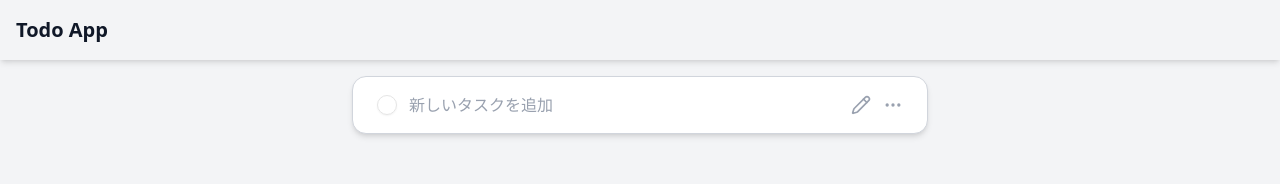
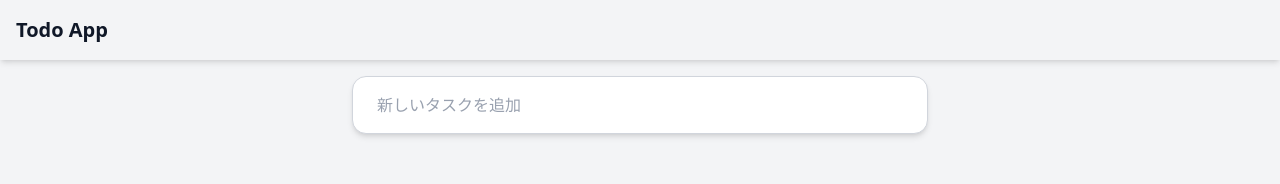
Before and after one commit to j911012/simple-todo-app, a React (Vite) app: page / in a window 1280 px wide. Shown: the top 184 px of the page. Built offline with nearby package versions, Linux system fonts and the light colour scheme.

Commit message:
feature/#2_ToDo追加機能実装 Todo追加機能実装

```diff
--- a/src/components/TodoItem.tsx
+++ b/src/components/TodoItem.tsx
@@ -1,13 +1,18 @@
 import { Checkbox } from "@/components/ui/checkbox";
+import { Todo } from "@/types/todo";
 import { Pencil, MoreHorizontal } from "lucide-react";
 
-export default function TodoItem() {
+type TodoItemProps = {
+  todo: Todo;
+};
+
+export default function TodoItem({ todo }: TodoItemProps) {
   return (
     <div className="flex items-center gap-3 border border-gray-300 rounded-xl px-6 py-4 shadow-md bg-white">
       <Checkbox className="rounded-full size-5 data-[state=checked]:bg-indigo-500 data-[state=checked]:border-indigo-500" />
       <input
         type="text"
-        placeholder="新しいタスクを追加"
+        value={todo.title}
         className="flex-1 outline-none bg-transparent text-gray-800 placeholder-gray-400"
       />
       <Pencil className="w-5 h-5 text-gray-400 hover:text-indigo-500 cursor-pointer transition-colors" />
--- a/src/components/TodoList.tsx
+++ b/src/components/TodoList.tsx
@@ -1,10 +1,48 @@
+import { useState } from "react";
 import TodoItem from "@/components/TodoItem";
+import type { TodoList } from "@/types/todo";
 
 export default function TodoList() {
+  const [todos, setTodos] = useState<TodoList>([]);
+  const [inputValue, setInputValue] = useState("");
+
+  // 新しいタスクを追加する関数
+  const addTodo = () => {
+    if (inputValue.trim() === "") return; // 空の入力は無視
+
+    const newTodo = {
+      id: crypto.randomUUID(),
+      title: inputValue,
+      completed: false,
+    };
+
+    setTodos((prevTodos) => [...prevTodos, newTodo]); // 新しいタスクを追加
+    setInputValue(""); // 入力フィールドをクリア
+  };
+
+  // フォームの送信を処理する関数
+  const handleSubmit = (e: React.FormEvent) => {
+    e.preventDefault(); // フォームのデフォルトの動作を防ぐ
+    addTodo();
+  };
+
   return (
     <section className="p-4">
       <div className="space-y-4 max-w-xl mx-auto">
-        <TodoItem />
+        <form onSubmit={handleSubmit}>
+          <div className="flex items-center gap-3 border border-gray-300 rounded-xl px-6 py-4 shadow-md bg-white">
+            <input
+              type="text"
+              value={inputValue}
+              placeholder="新しいタスクを追加"
+              className="flex-1 outline-none bg-transparent text-gray-800 placeholder-gray-400"
+              onChange={(e) => setInputValue(e.target.value)} // 入力値を更新
+            />
+          </div>
+        </form>
+        {todos.map((todo) => (
+          <TodoItem key={todo.id} todo={todo} />
+        ))}
       </div>
     </section>
   );
--- /dev/null
+++ b/src/types/todo.ts
@@ -0,0 +1,7 @@
+export type Todo = {
+  id: string;
+  title: string;
+  completed: boolean;
+};
+
+export type TodoList = Todo[];
```
